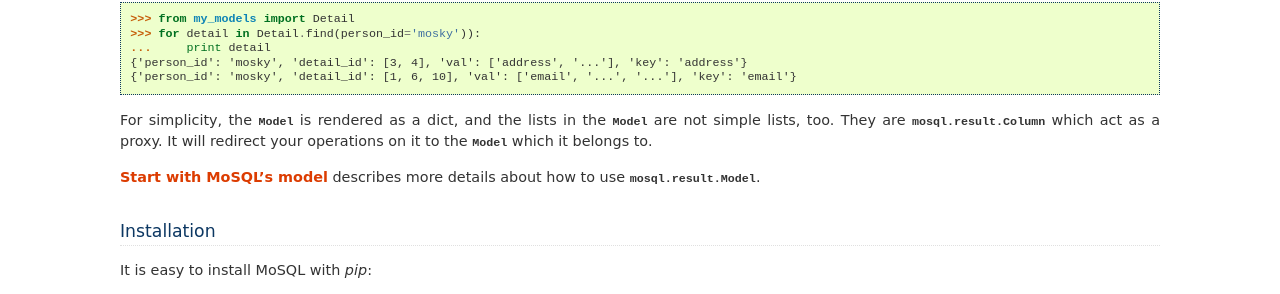
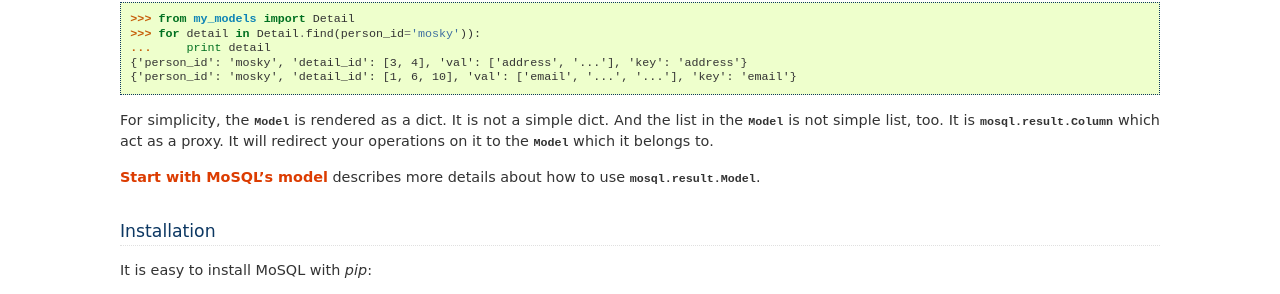
Before and after one commit to moskytw/mosql, a Sphinx documentation site: the page built from docs/index.rst, in a window 1280 px wide. Shown: the part 639-933 px from the top of the page. Built offline with Sphinx 7.4.7, drawn with Linux system fonts in a browser that asks for light colours.

Commit message:
rewording

```diff
--- a/docs/index.rst
+++ b/docs/index.rst
@@ -44,7 +44,7 @@
     {'person_id': 'mosky', 'detail_id': [3, 4], 'val': ['address', '...'], 'key': 'address'}
     {'person_id': 'mosky', 'detail_id': [1, 6, 10], 'val': ['email', '...', '...'], 'key': 'email'}
 
-For simplicity, the :py:class:`~mosql.result.Model` is rendered as a dict, and the lists in the :py:class:`~mosql.result.Model` are not simple lists, too. They are :py:class:`mosql.result.Column` which act as a proxy. It will redirect your operations on it to the :py:class:`~mosql.result.Model` which it belongs to.
+For simplicity, the :py:class:`~mosql.result.Model` is rendered as a dict. It is not a simple dict. And the list in the :py:class:`~mosql.result.Model` is not simple list, too. It is :py:class:`mosql.result.Column` which act as a proxy. It will redirect your operations on it to the :py:class:`~mosql.result.Model` which it belongs to.
 
 :ref:`tutorial-of-model` describes more details about how to use :py:class:`mosql.result.Model`.
 
```
